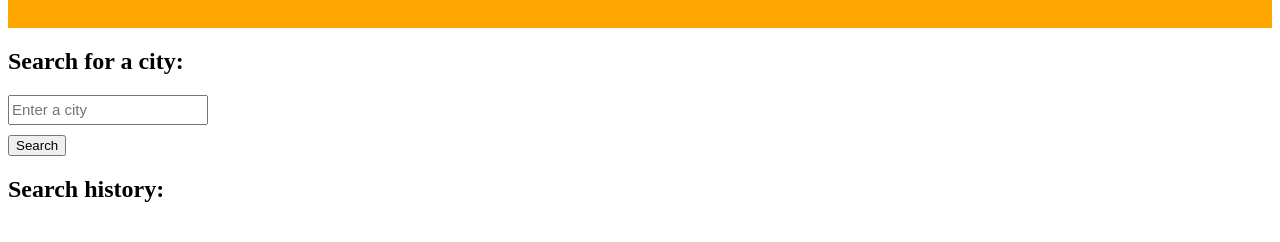
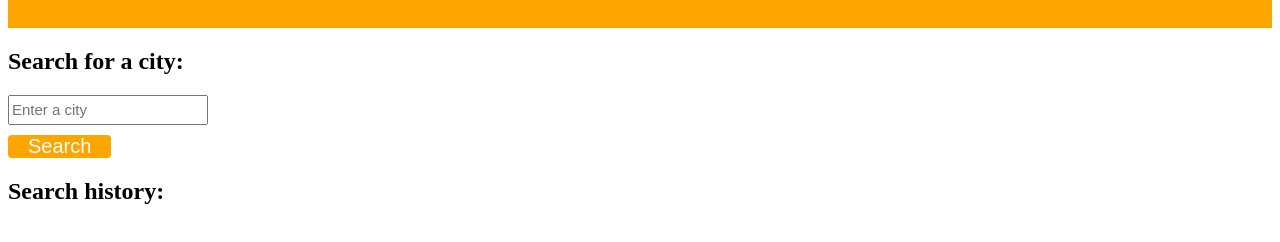
Before and after one commit to Raymond2811/SkyInsight, a plain HTML site: page index.html in a window 1280 px wide. Shown: the part 80-322 px from the top of the page. Drawn offline with Linux system fonts and the light colour scheme.

Commit message:
styled search button and added container

```diff
--- a/assets/css/style.css
+++ b/assets/css/style.css
@@ -28,3 +28,12 @@ input{
     display: block;
     margin-bottom: 10px;
 }
+
+#search-button{
+    background-color: orange;
+    color: white;
+    border-radius: 4px;
+    font-size: 20px;
+    padding: 0 20px;
+    border: none;
+}
--- a/index.html
+++ b/index.html
@@ -12,29 +12,33 @@
         <h1>SkyInsight</h1>
     </header>
 
-    <main>
-        <section>
+    <div class="container">
 
-        </section>
+        <aside>
+            <section>
+                <h2>Search for a city:</h2>
+                <form id="search-form">
+                    <input type="text" id="city-input" placeholder="Enter a city"/>
+                    <button type="submit" id="search-button">Search</button>
+                </form>
+            </section>
 
-        <section>
+            <section>
+                <h2>Search history:</h2>
+            </section>
+        </aside>
 
-        </section>
-    </main>
+        <main>
+            <section id="present">
 
-    <aside>
-        <section>
-            <h2>Search for a city:</h2>
-            <form id="search-form">
-                <input type="text" id="city-input" placeholder="Enter a city"/>
-                <button type="submit">Search</button>
-            </form>
-        </section>
+            </section>
 
-        <section>
-            <h2>Search history:</h2>
-        </section>
-    </aside>
+            <section>
+
+            </section>
+        </main>
+
+    </div>
 
     <script src="assets/js/script.js"></script>
 </body>
```
